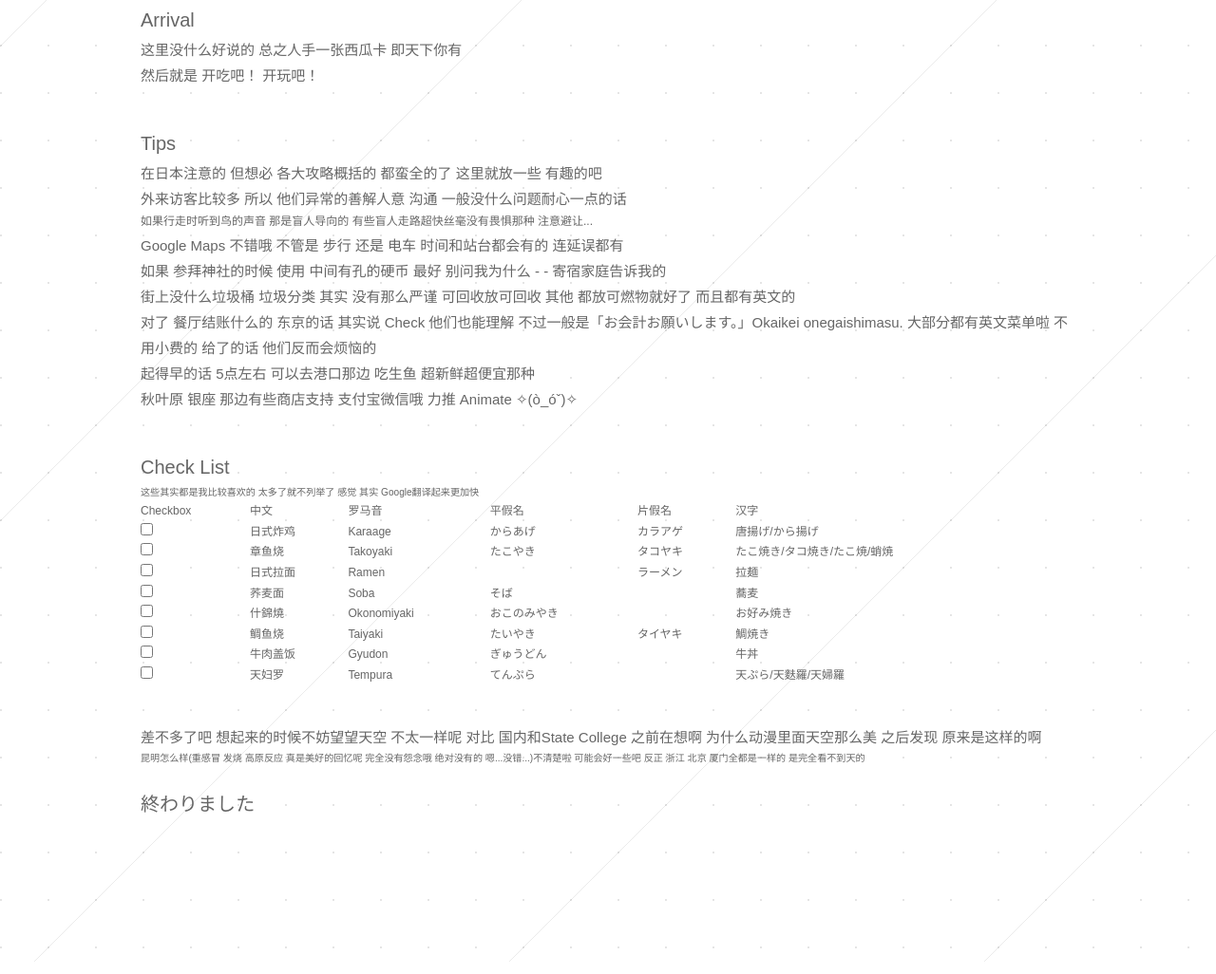
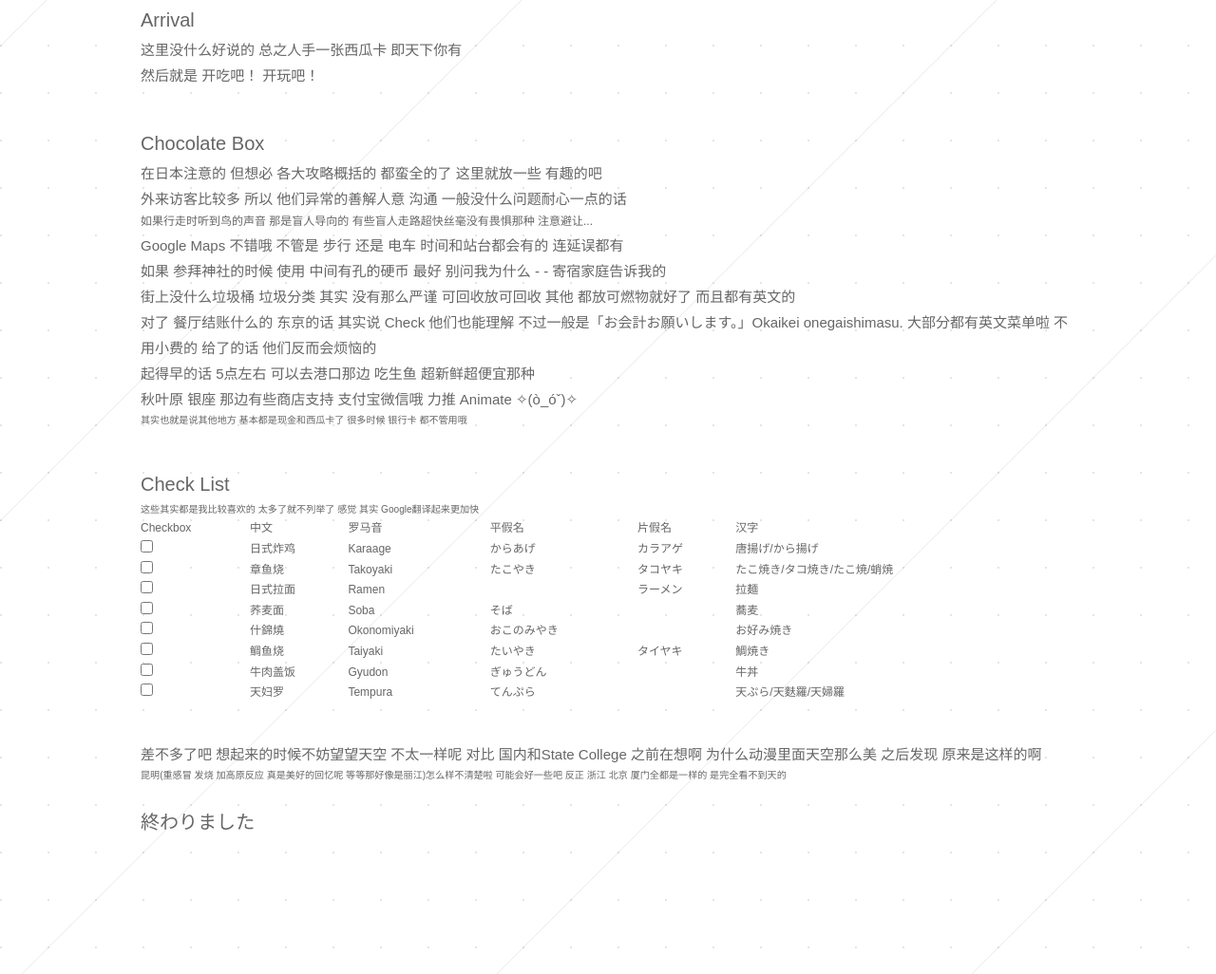
Before and after one commit to team-cirno/CssaWeb, a website: page Tokyo.html in a window 1280 px wide. Shown: the part 553-1579 px from the top of the page at 95% size. Drawn offline with Linux system fonts and the light colour scheme; files whose address does not match are found by name.

Commit message:
Update Tokyo.html

```diff
--- a/Tokyo.html
+++ b/Tokyo.html
@@ -52,7 +52,7 @@
 
     </div>
     <div class="container">
-      <p class="text20">Tips</p>
+      <p class="text20">Chocolate Box</p>
       <p class="text15">在日本注意的 但想必 各大攻略概括的 都蛮全的了 这里就放一些 有趣的吧</p>
       <p class="text15">外来访客比较多 所以 他们异常的善解人意 沟通 一般没什么问题耐心一点的话</p>
       <p class="test15">如果行走时听到鸟的声音 那是盲人导向的 有些盲人走路超快丝毫没有畏惧那种 注意避让...</p>
@@ -62,6 +62,7 @@
       <p class="text15">对了 餐厅结账什么的 东京的话 其实说 Check 他们也能理解 不过一般是「お会計お願いします。」Okaikei onegaishimasu. 大部分都有英文菜单啦 不用小费的 给了的话 他们反而会烦恼的</p>
       <p class="text15">起得早的话 5点左右 可以去港口那边 吃生鱼 超新鲜超便宜那种</p>
       <p class="text15">秋叶原 银座 那边有些商店支持 支付宝微信哦 力推 Animate ✧(ò_óˇ)✧</p>
+      <p class="text10">其实也就是说其他地方 基本都是现金和西瓜卡了 很多时候 银行卡 都不管用哦</p>
     </div>
     <div class="container">
       <p class="text20">Check List</p>
@@ -144,7 +145,8 @@
     </div>
     <div class="container">
       <p class="text15">差不多了吧 想起来的时候不妨望望天空 不太一样呢 对比 国内和State College 之前在想啊 为什么动漫里面天空那么美 之后发现 原来是这样的啊</p>
-      <p class="text10">昆明怎么样(重感冒 发烧 高原反应 真是美好的回忆呢 完全没有怨念哦 绝对没有的 嗯...没错...)不清楚啦 可能会好一些吧 反正 浙江 北京 厦门全都是一样的 是完全看不到天的</p>
+      <p class="text10">昆明(重感冒 发烧 加高原反应 真是美好的回忆呢 等等那好像是丽江)怎么样不清楚啦 可能会好一些吧 反正 浙江 北京 厦门全都是一样的 是完全看不到天的</p>
+
       <br>
       <p class="text20">終わりました</p>
     </div>
```
